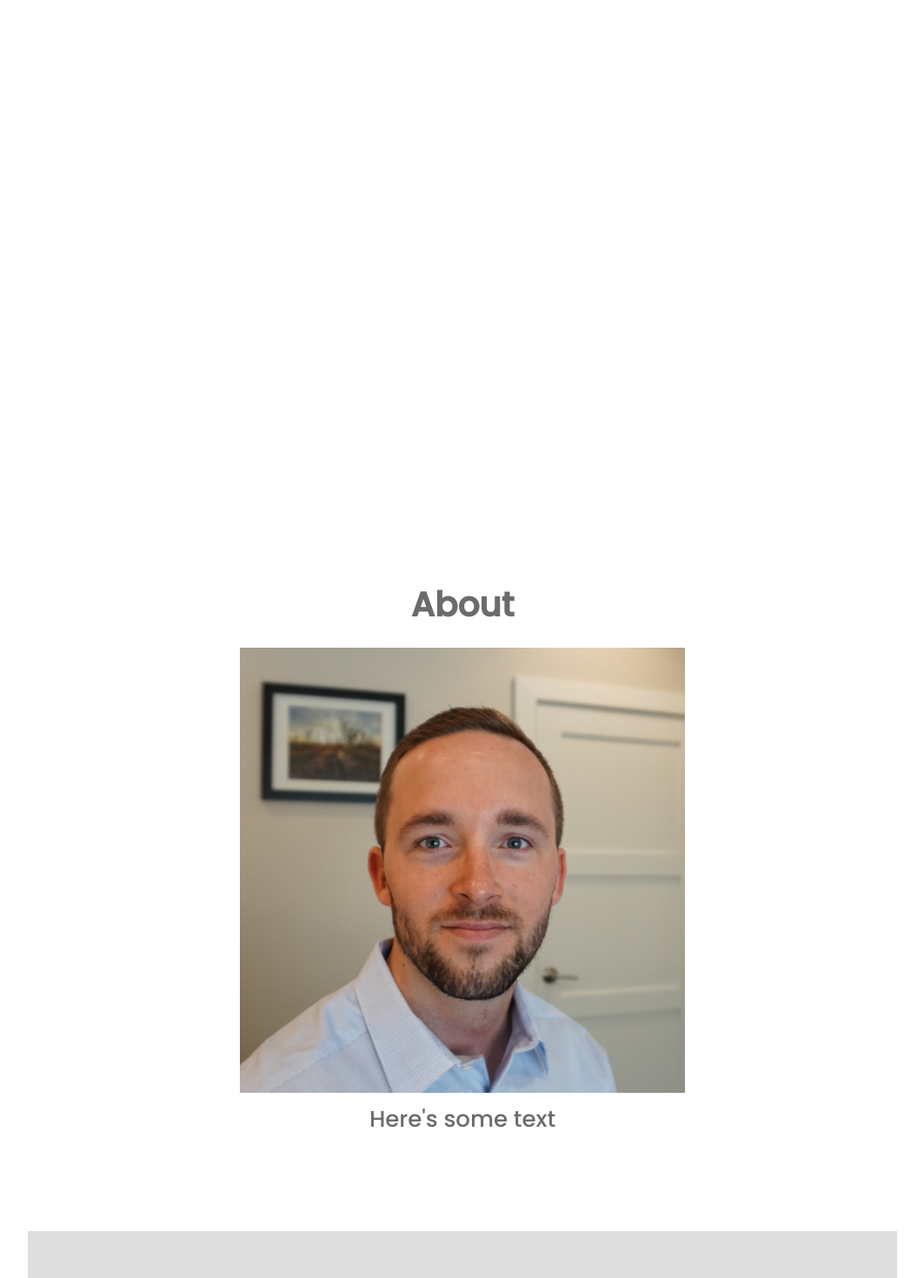
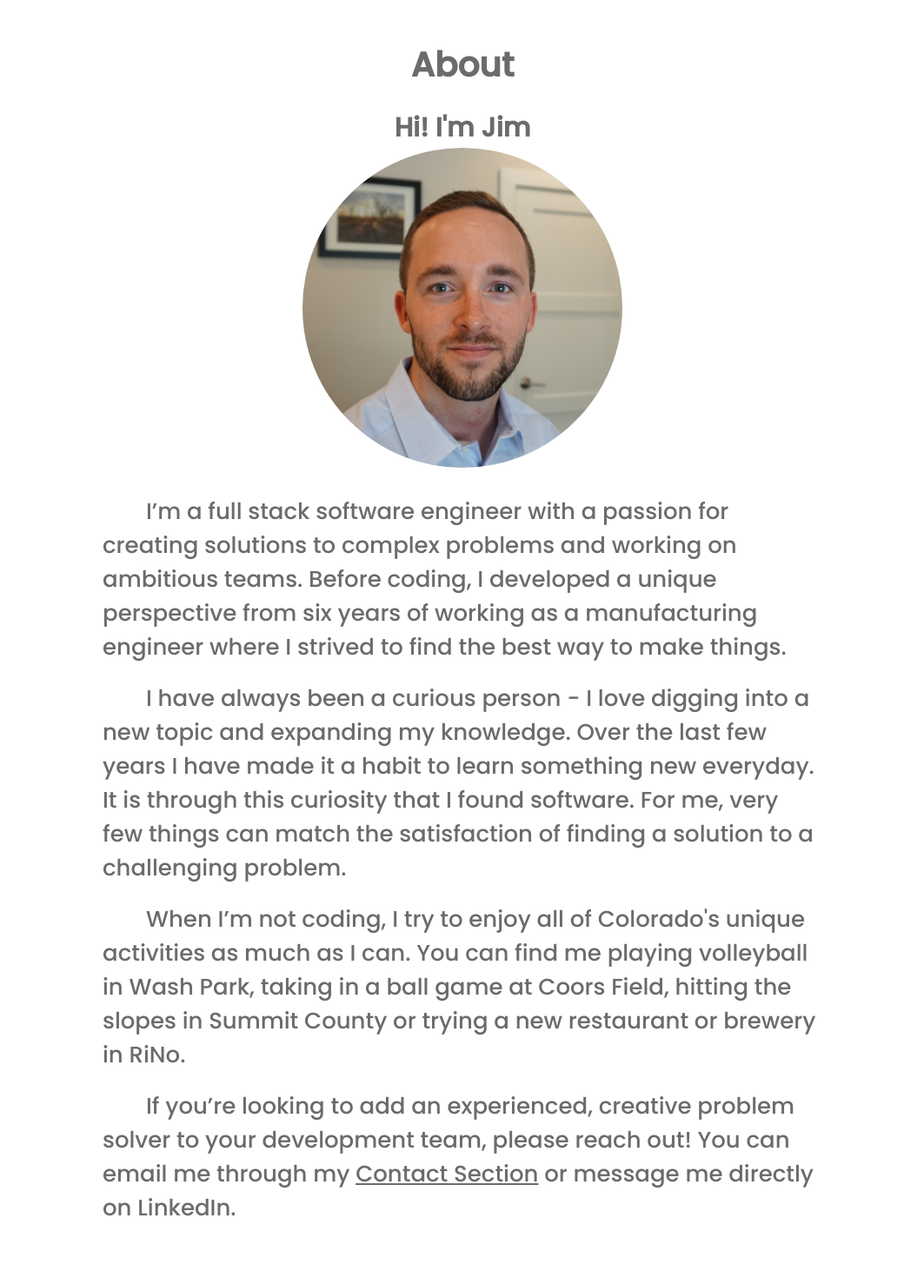
Before and after one commit to jimwalter/portfolio-site, a React (Create React App) app: page / in a window 1280 px wide. Shown: the part 2420-3890 px from the top of the page at 87% size, without its empty margins (108-1171 px from the left). Built offline with nearby package versions, Linux system fonts and the light colour scheme.

Commit message:
added content for About section

```diff
--- a/src/App.css
+++ b/src/App.css
@@ -69,7 +69,6 @@ body {
 }
 
 .section {
-  min-height: 90vh;
   text-align: center;
   padding: 40px;
 }
--- a/src/sections/About.css
+++ b/src/sections/About.css
@@ -0,0 +1,32 @@
+.headshot {
+  border-radius: 50%;
+  width: 40%;
+  max-width: 200px;
+}
+
+.about-body {
+  margin: 20px auto;
+  width: 90%;
+}
+
+.about-body p {
+  margin: 20px auto;
+}
+
+.about-body a {
+  margin: 20px auto;
+  text-decoration: underline;
+}
+
+@media only screen and (min-width: 350px) {
+}
+
+@media only screen and (min-width: 650px) {
+  .about-body {
+    text-align: left;
+    text-indent: 50px;
+  }
+}
+
+@media only screen and (min-width: 950px) {
+}
--- a/src/sections/About.jsx
+++ b/src/sections/About.jsx
@@ -6,8 +6,32 @@ function About() {
   return (
     <div className="section">
       <h2 className="headline">About</h2>
-      <img src={headshot} alt="Jim Walter headshot" />
-      <p>Here's some text</p>
+      <div className="about-title">
+        <h3>Hi! I'm Jim</h3>
+        <img className="headshot" src={headshot} alt="Jim Walter headshot" />
+      </div>
+      <div className="about-body">
+        <p>
+          I’m a full stack software engineer with a passion for creating solutions to complex problems and working on
+          ambitious teams. Before coding, I developed a unique perspective from six years of working as a manufacturing
+          engineer where I strived to find the best way to make things.
+        </p>
+        <p>
+          I have always been a curious person - I love digging into a new topic and expanding my knowledge. Over the
+          last few years I have made it a habit to learn something new everyday. It is through this curiosity that I
+          found software. For me, very few things can match the satisfaction of finding a solution to a challenging
+          problem.
+        </p>
+        <p>
+          When I’m not coding, I try to enjoy all of Colorado's unique activities as much as I can. You can find me
+          playing volleyball in Wash Park, taking in a ball game at Coors Field, hitting the slopes in Summit County or
+          trying a new restaurant or brewery in RiNo.
+        </p>
+        <p>
+          If you’re looking to add an experienced, creative problem solver to your development team, please reach out!
+          You can email me through my <a href="#contact">Contact Section</a> or message me directly on LinkedIn.
+        </p>
+      </div>
     </div>
   );
 }
```
